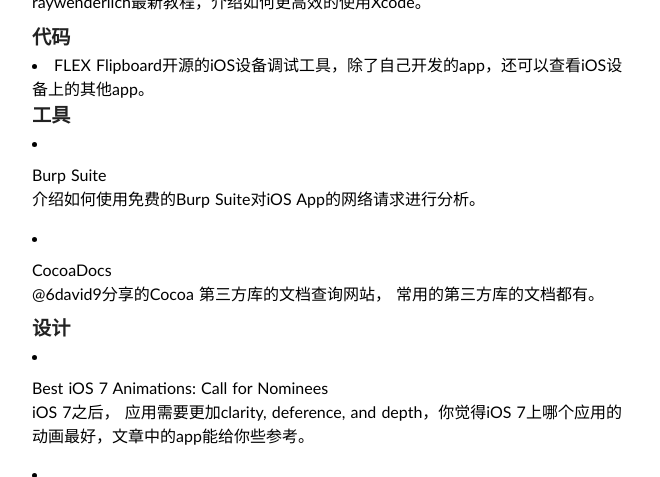
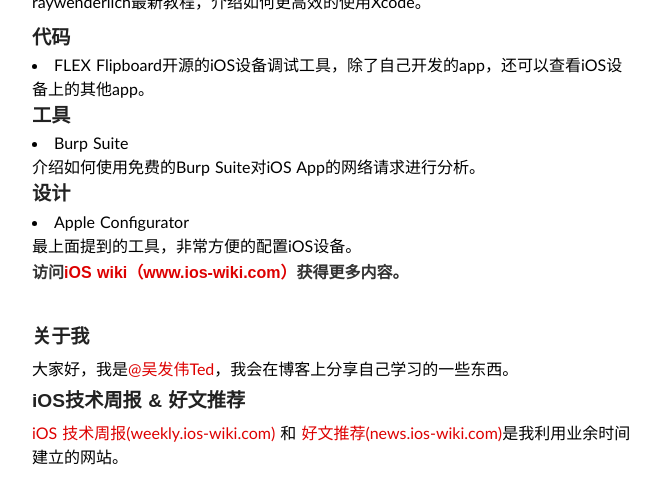
Before and after one commit to wufawei/wufawei.github.com, a Jekyll site: the page built from _posts/201407/2014-07-27-iosweekly-issue-26.md, in a window 1280 px wide and 900 px high, scrolled down 1030 px, cut to the strip 0-477 px from the top of the window. Shown: the whole strip, without its empty margins (308-968 px from the left). Built offline with Jekyll 4.4.1, drawn with Linux system fonts in a browser that asks for light colours; some web fonts are replaced; Markdown is read by kramdown in place of the engine named in the settings; comment, search, counter and statistics services are not loaded.

Commit message:
delete not exist content

```diff
--- a/_posts/201407/2014-07-27-iosweekly-issue-26.md
+++ b/_posts/201407/2014-07-27-iosweekly-issue-26.md
@@ -63,15 +63,9 @@
 * Burp Suite
 介绍如何使用免费的Burp Suite对iOS App的网络请求进行分析。
 
-* CocoaDocs
-@6david9分享的Cocoa 第三方库的文档查询网站， 常用的第三方库的文档都有。
 
 
 ###设计
-
-* Best iOS 7 Animations: Call for Nominees
-  iOS 7之后， 应用需要更加clarity, deference, and depth，你觉得iOS 7上哪个应用的动画最好，文章中的app能给你些参考。
-
 
 * Apple Configurator
    最上面提到的工具，非常方便的配置iOS设备。
```
